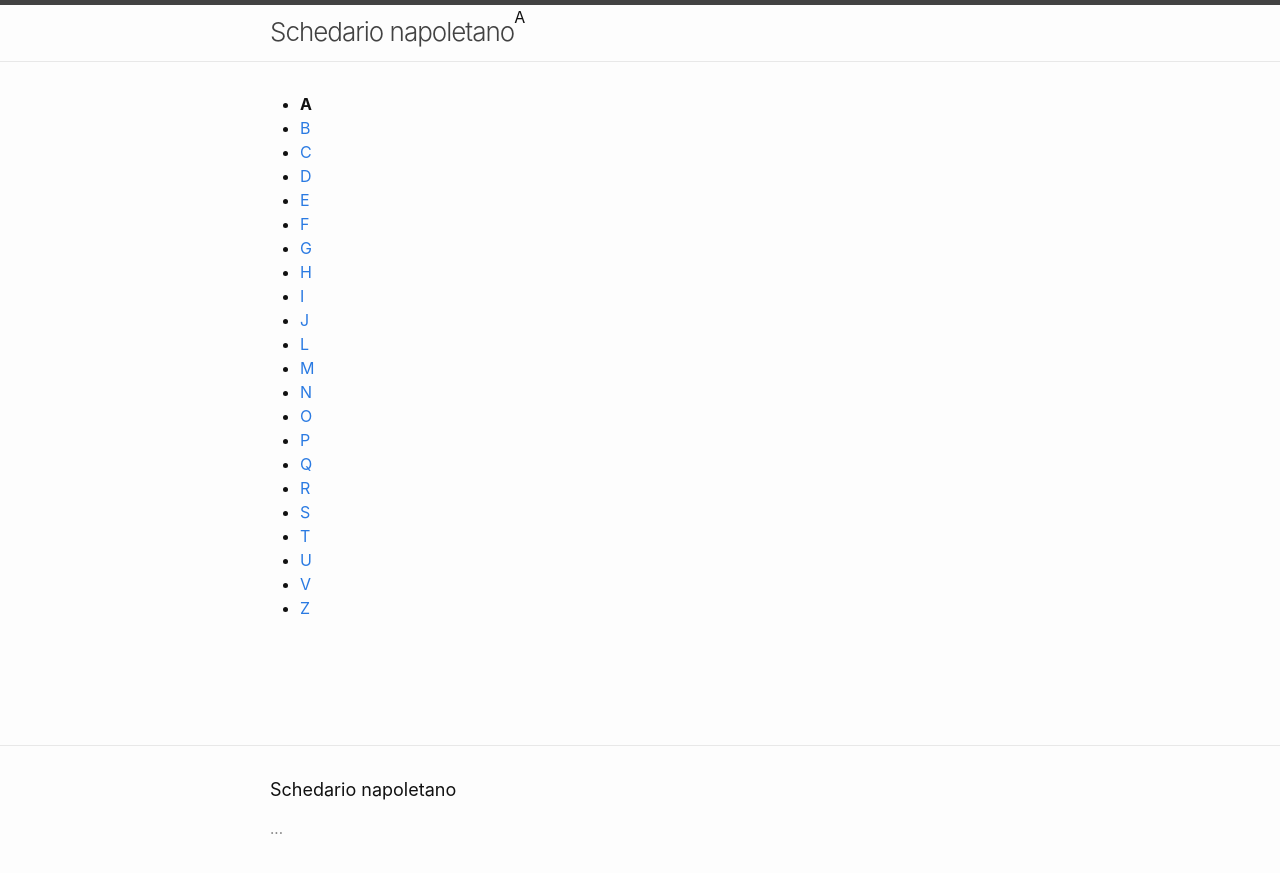
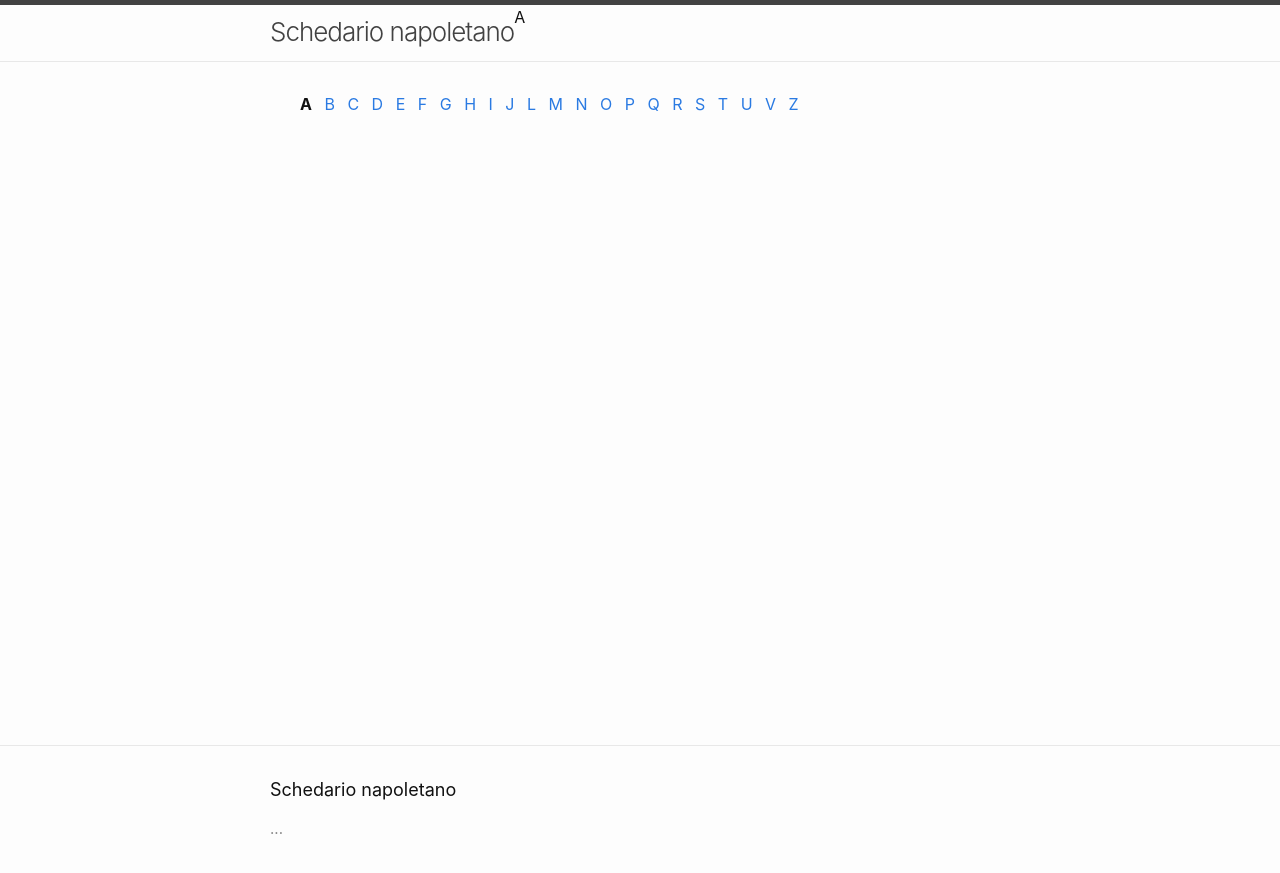
Before and after one commit to Schedario-napoletano/website, a Jekyll site: the page built from A.md, in a window 1280 px wide. Shown: the top 873 px of the page. Built offline with Jekyll 4.4.1, drawn with Linux system fonts in a browser that asks for light colours.

Commit message:
add basic letter page layout

```diff
--- a/_includes/letters.html
+++ b/_includes/letters.html
@@ -1,4 +1,4 @@
-<nav>
+<nav class="letters-nav">
 <ul>
     {% assign letters = "ABCDEFGHIJLMNOPQRSTUVZ" | split: "" %}
     {% for letter in letters %}
--- a/_layouts/home.html
+++ b/_layouts/home.html
@@ -10,8 +10,4 @@
   {% include letters.html %}
 
   {{ content }}
-
-  {% for def in site.data.definitions['A'] %}
-  {{# def.markdown_text | markdownify #}}
-  {% endfor %}
 </div>
--- a/_layouts/letter.html
+++ b/_layouts/letter.html
@@ -4,4 +4,19 @@
 {% include letters.html %}
 {{ content }}
 
-{{ site.data.definitions[page.letter] }}
+<dl class="definitions-list">
+{% for def in site.data.definitions[page.letter] %}
+    <dt id="{{ def.word | slugify }}">{{ def.word }}</dt>
+    {% if def.template == "html" %}
+    <dd>{% if def.qualifier %}<i>{{ def.qualifier }}</i> {% endif %}{{ def.html }}</dd>
+    {% elsif def.template == "alias" %}
+    <!-- TODO deal with target with a different initial letter -->
+    <dd>&rarr; <a href="#{{ def.target | slugify }}">{{ def.target }}</a>.</dd>
+    {% elsif def.template == "derivative" %}
+    <!-- TODO idem -->
+    <dd><i>{{ def.qualifier }}</i> <a href="#{{ def.target | slugify }}">{{ def.target }}</a>.</dd>
+    {% else %}
+    <dd>TODO: {{ def }}</dd>
+    {% endif %}
+{% endfor %}
+</dl>
--- a/_sass/minima/_base.scss
+++ b/_sass/minima/_base.scss
@@ -2,8 +2,7 @@
  * Reset some basic elements
  */
 body, h1, h2, h3, h4, h5, h6,
-p, blockquote, pre, hr,
-dl, dd, ol, ul, figure {
+p, blockquote, pre, hr, ol, ul, figure {
   margin: 0;
   padding: 0;
 }
--- a/_sass/minima/_layout.scss
+++ b/_sass/minima/_layout.scss
@@ -151,3 +151,19 @@
     }
   }
 }
+
+.letters-nav {
+  li {
+    list-style-type: none;
+    display: inline-block;
+  }
+  li + li {
+    margin-left: .5em;
+  }
+}
+
+.definitions-list {
+  dt {
+    font-weight: bold;
+  }
+}
```
